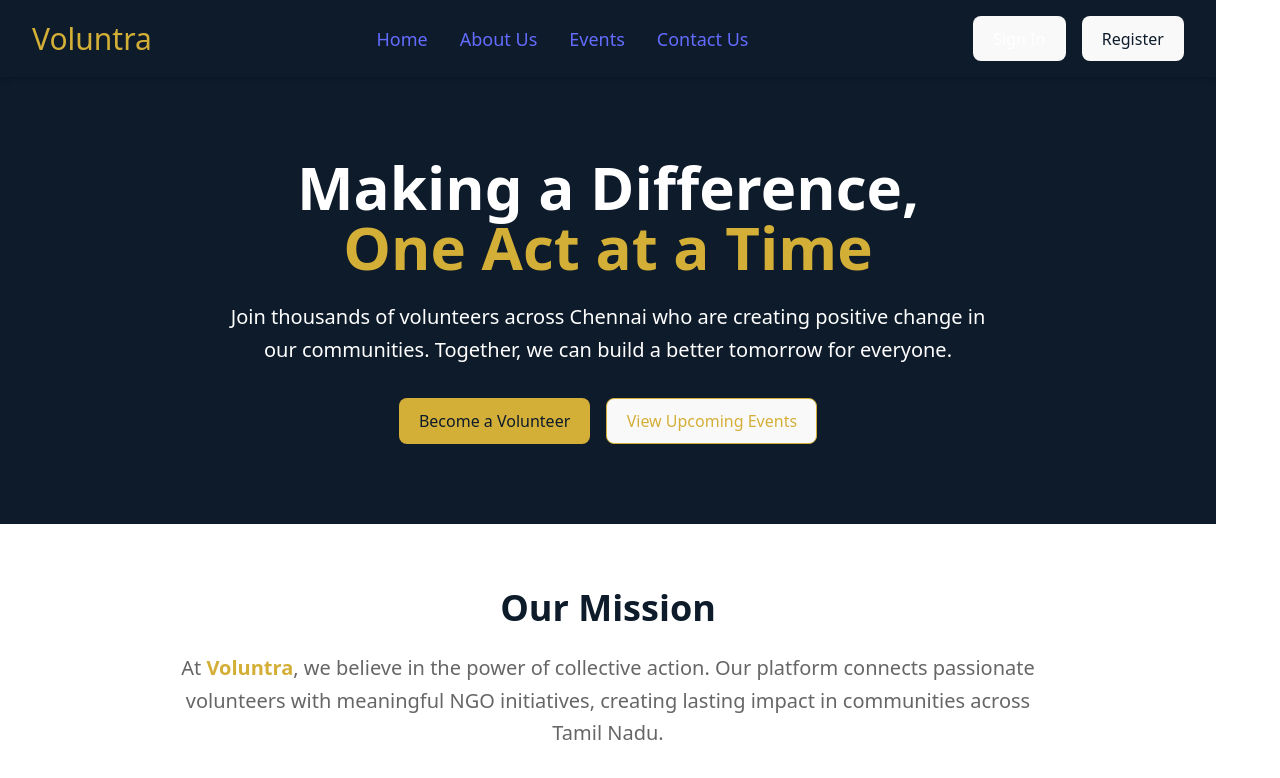
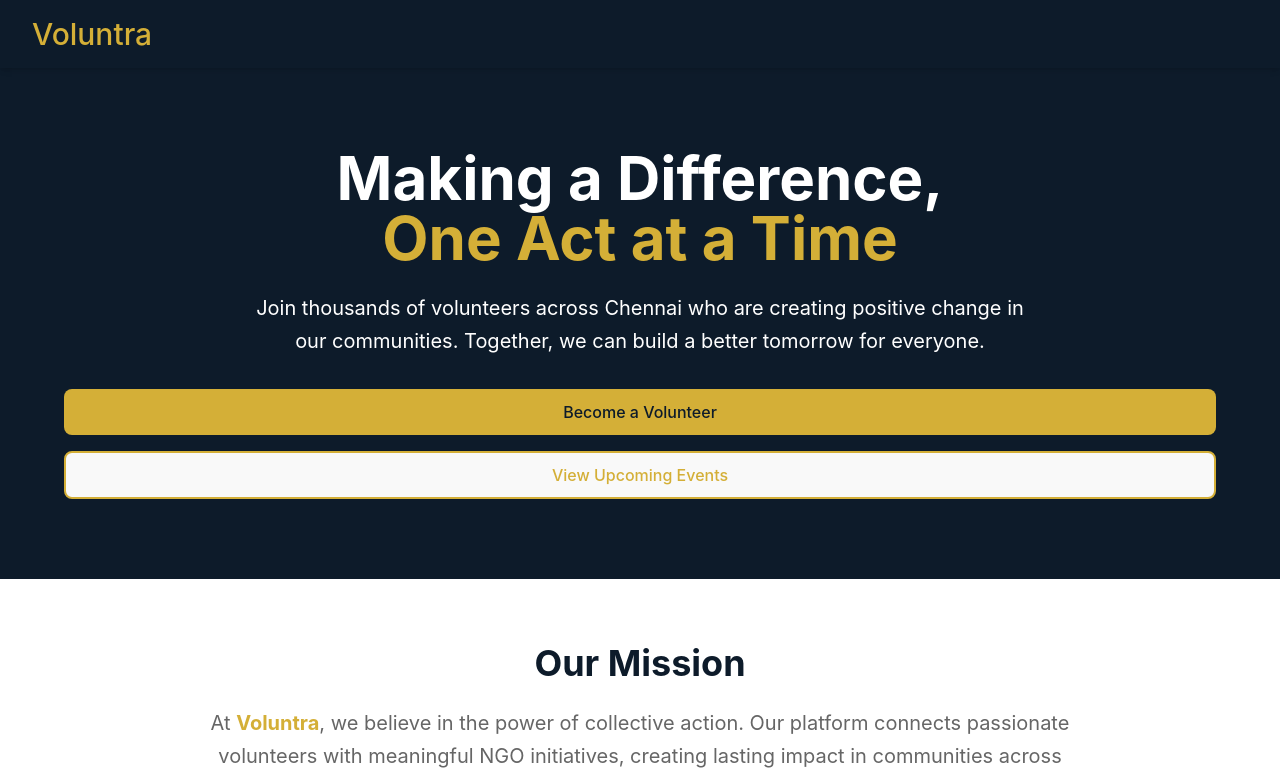
Before and after one commit to Saidasaradharam/Voluntra-Website, a React (Vite) app: page /home in a window 1280 px wide. Shown: the top 778 px of the page. Built offline with nearby package versions, Linux system fonts and the light colour scheme.

Commit message:
Updated CSS

```diff
--- a/src/App.css
+++ b/src/App.css
@@ -25,4 +25,53 @@
   a:nth-of-type(2) .logo {
     animation: logo-spin infinite 20s linear;
   }
+}/* Tailwind base layers */
+@tailwind base;
+@tailwind components;
+@tailwind utilities;
+
+/* Reset margins/paddings and make full width */
+html, body, #root {
+  margin: 0;
+  padding: 0;
+  width: 100%;
+  height: 100%;
+  overflow-x: hidden; /* prevent horizontal scroll */
+  background-color: #f9fafb; /* matches Tailwind gray-50 */
 }
+
+/* Optional - smooth font rendering */
+body {
+  font-family: 'Inter', system-ui, sans-serif;
+  -webkit-font-smoothing: antialiased;
+  -moz-osx-font-smoothing: grayscale;
+}
+
+/* Keep your existing logo animation */
+.logo {
+  height: 6em;
+  padding: 1.5em;
+  will-change: filter;
+  transition: filter 300ms;
+}
+.logo:hover {
+  filter: drop-shadow(0 0 2em #646cffaa);
+}
+.logo.react:hover {
+  filter: drop-shadow(0 0 2em #61dafbaa);
+}
+
+@keyframes logo-spin {
+  from {
+    transform: rotate(0deg);
+  }
+  to {
+    transform: rotate(360deg);
+  }
+}
+
+@media (prefers-reduced-motion: no-preference) {
+  a:nth-of-type(2) .logo {
+    animation: logo-spin infinite 20s linear;
+  }
+}
```
